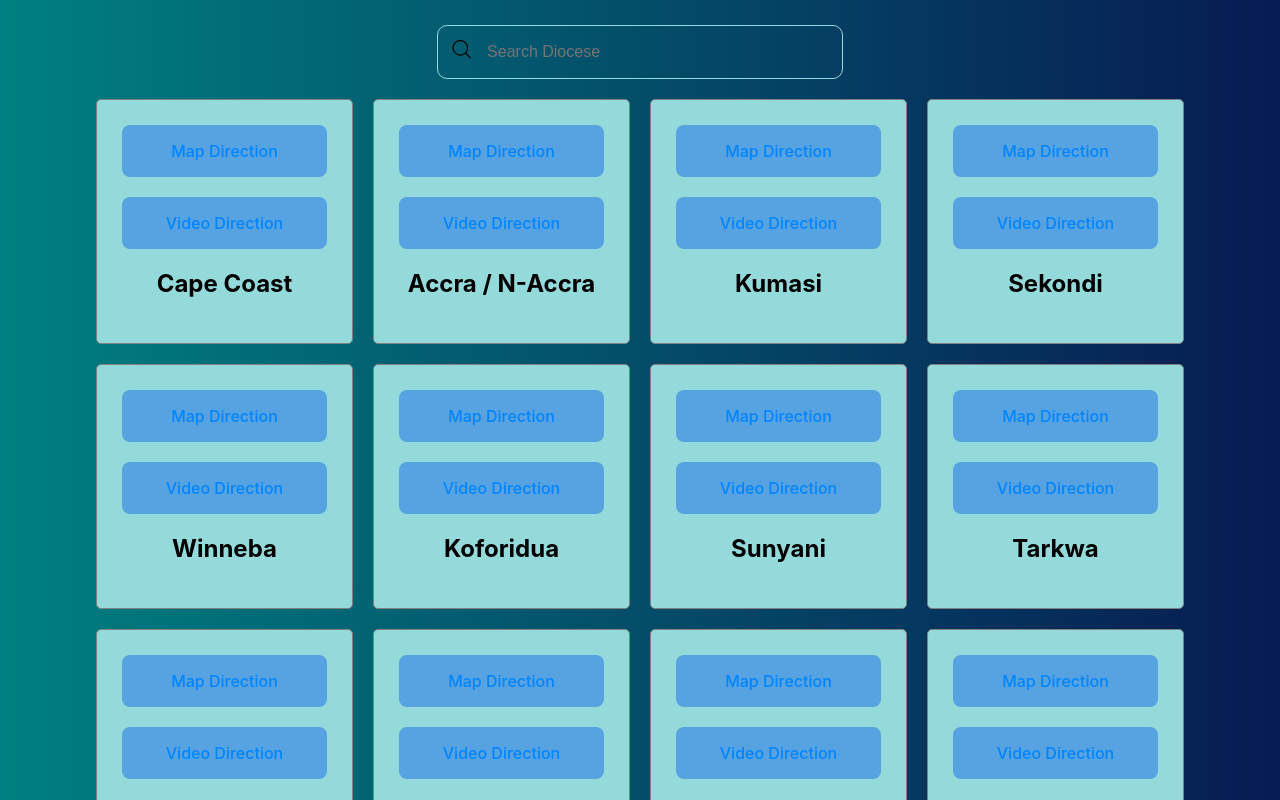
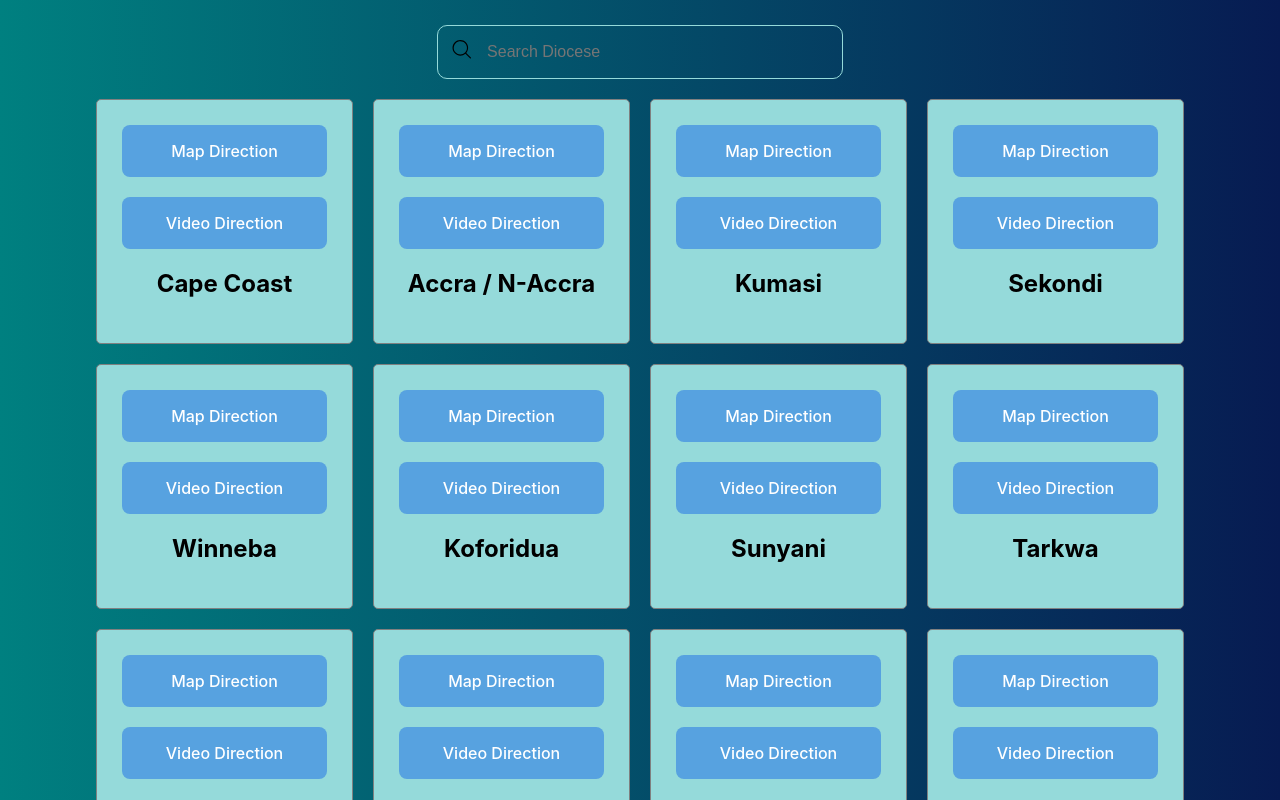
Before and after one commit to CalebAckom/Methofest, a React (Create React App) app: page / in a window 1280 px wide. Shown: the part 940-1740 px from the top of the page. Built offline with nearby package versions, Linux system fonts and the light colour scheme; a web font is replaced by a local one.

Commit message:
Changing card button font color

```diff
--- a/src/components/card/card.css
+++ b/src/components/card/card.css
@@ -19,7 +19,7 @@
 .button {
   display: inline-block;
   background-color: hsl(207, 69%, 61%);
-  color: #0185fd;
+  color: #ffffff;
   padding: 1rem;
   border-radius: .5rem;
   font-weight: 500;
```
